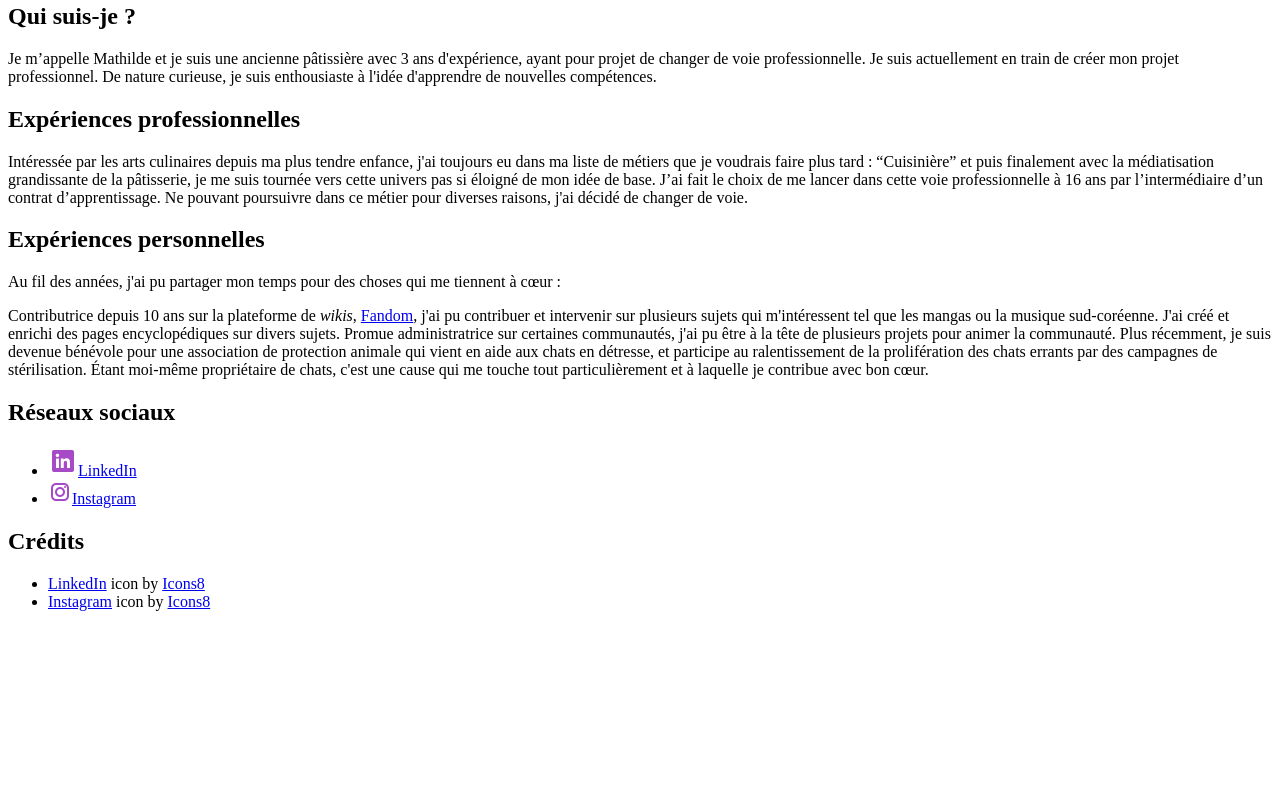
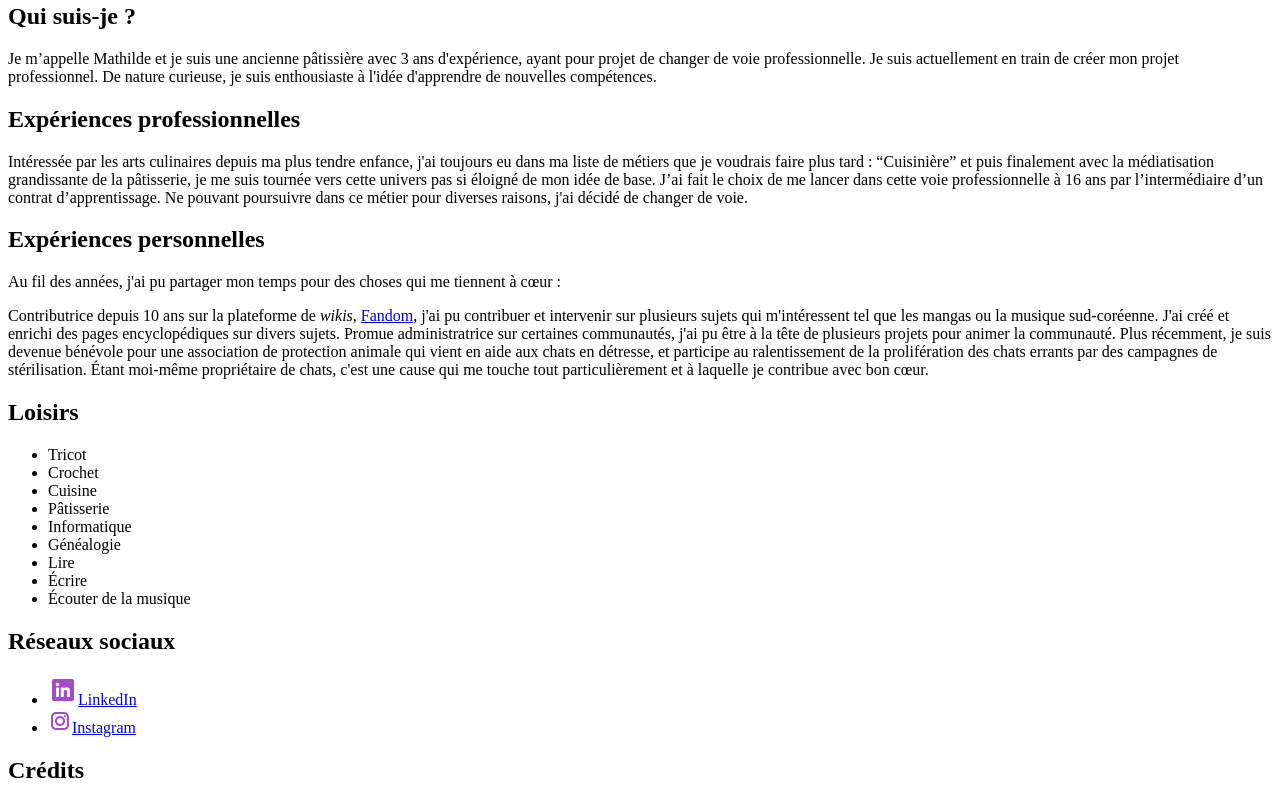
Before and after one commit to HTML-IDEA/CV, a plain HTML site: page index.html in a window 1280 px wide. Shown: the part 371-1172 px from the top of the page. Before the commit the page ends 998 px from the top, so only its background shows below. Drawn offline with Linux system fonts and the light colour scheme.

Commit message:
ajout section loisirs

```diff
--- a/index.html
+++ b/index.html
@@ -34,18 +34,18 @@
         </article>
     </main>
     <!-- expériences -->
-    <section>
+    <article>
         <!-- professionnelles -->
-        <article>
+        <section>
             <h2>Expériences professionnelles</h2>
             <p>Intéressée par les arts culinaires depuis ma plus tendre enfance, j'ai toujours eu dans ma liste de métiers que je voudrais faire plus tard :  “Cuisinière”
                 et puis finalement avec la médiatisation grandissante de la pâtisserie, je me suis tournée vers cette univers pas si éloigné de mon idée de base.
                 J’ai fait le choix de me lancer dans cette voie professionnelle à 16 ans par l’intermédiaire d’un contrat d’apprentissage.
                 Ne pouvant poursuivre dans ce métier pour diverses raisons, j'ai décidé de changer de voie.
                 </p>
-        </article>
+            </section>
         <!--personnelles -->
-        <article>
+        <section>
             <h2>Expériences personnelles</h2>
             <p>Au fil des années, j'ai pu partager mon temps pour des choses qui me tiennent à cœur :</p>
 
@@ -59,8 +59,24 @@
                 la prolifération des chats errants par des campagnes de stérilisation. Étant moi-même propriétaire de chats, c'est une cause qui me touche tout particulièrement
                 et à laquelle je contribue avec bon cœur.
                 </p>
+            </section>
         </article>
-    </section>
+        <aside>
+            <article>
+                <h2>Loisirs</h2>
+                <ul>
+                    <li>Tricot</li>
+                    <li>Crochet</li>
+                    <li>Cuisine</li>
+                    <li>Pâtisserie</li>
+                    <li>Informatique</li>
+                    <li>Généalogie</li>
+                    <li>Lire</li>
+                    <li>Écrire</li>
+                    <li>Écouter de la musique</li>
+                </ul>
+            </article>
+        </aside>
     <!-- footer -->
     <footer>
         <nav>
```
